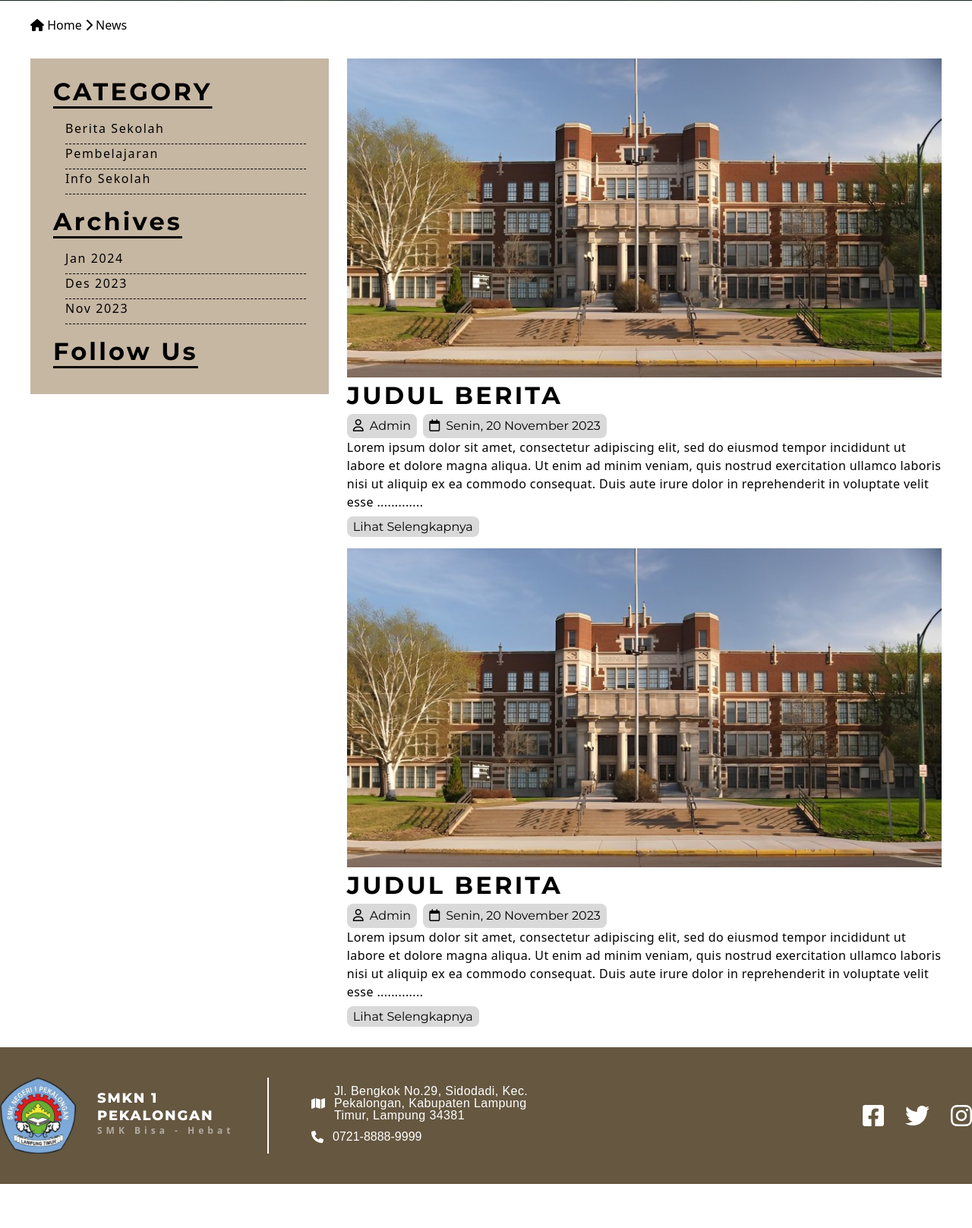
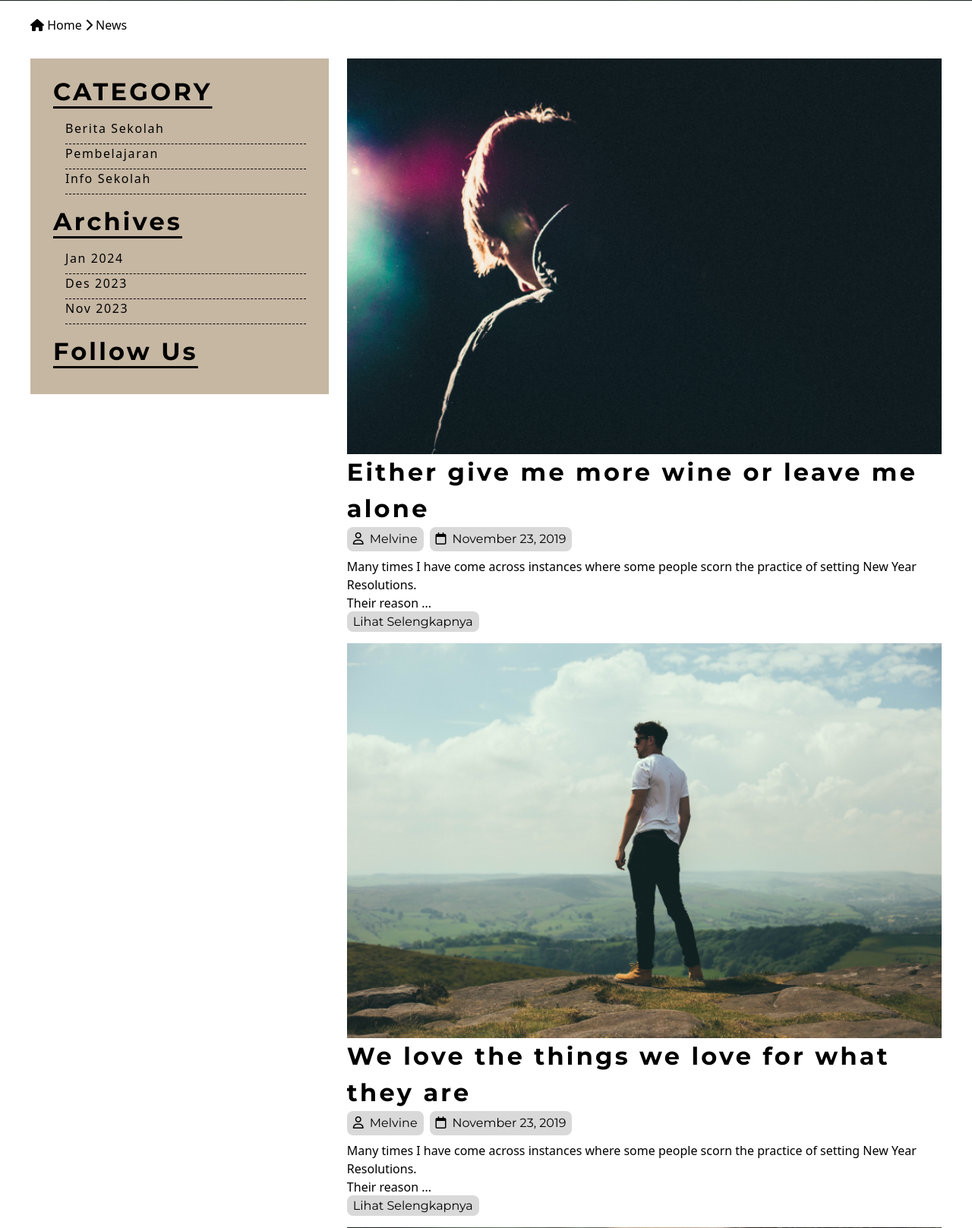
Before and after one commit to RizkiAlfaina/KAPSEL, a PHP site: page /informasi.php in a window 1280 px wide. Shown: the part 719-2336 px from the top of the page at 76% size. Before the commit the page ends 2278 px from the top, so only its background shows below. Run offline with PHP 8.4, Linux system fonts and the light colour scheme; data comes from the database, SQL or seed files in the repository; some libraries are stand-ins or nearby versions; some web fonts are replaced.

Commit message:
update back news

```diff
--- a/informasi.php
+++ b/informasi.php
@@ -131,8 +131,8 @@ if (isset($_GET['page']) && isset($_GET['ajax'])) {
       </div>
       <div class="absolute z-50 top-1/2 left-1/2 -translate-x-1/2 -translate-y-1/2 w-full">
         <h1 class="w-full text-center text-neutral-50 text-lg md:text-4xl xl:text-6xl font-extrabold font-Montserrat tracking-widest mb-5">PUSAT INFORMASI</h1>
-        <form action="" class="w-[63%] mx-auto relative">
-          <input type="text" placeholder="Apa yang ingin anda cari?" class="w-full rounded-full p-5 box-border" />
+        <form action="informasi.php" class="w-[63%] mx-auto relative">
+          <input type="text" name="search-term" placeholder="Apa yang ingin anda cari?" class="w-full rounded-full p-5 box-border text-input" />
           <input type="submit" class="absolute right-3 top-1/2 -translate-y-1/2 px-4 py-3 rounded-full bg-[#DFB86B]" />
         </form>
       </div>
@@ -169,48 +169,31 @@ if (isset($_GET['page']) && isset($_GET['ajax'])) {
         </section>
 
         <!-- News List -->
-        <section class="md:w-2/3">
+        <section class="md:w-2/3 post-list">
           <!-- News Piece -->
+          <?php foreach ($paginatedPosts['posts'] as $post): ?>
             <div class="mb-4">
-            <img src="assets/images/carousel_1.jpeg" alt="" class="w-full" />
+              <img src="<?php echo $post['image']; ?>" alt="" class="w-full" />
               <div>
-              <h2 class="text-black text-[32px] font-bold font-Montserrat tracking-widest">JUDUL BERITA</h2>
+                <h2 class="text-black text-[32px] font-bold font-Montserrat tracking-widest"><a href="single.php?id=<?php echo $post['id']; ?>"><?php echo $post['title']; ?></a></h2>
                 <div class="flex flex-wrap gap-2">
-                <span class="bg-[#D9D9D9] font-Montserrat px-2 py-1 rounded-lg"><i class="fa-regular fa-user mr-2"></i>Admin</span>
-                <span class="bg-[#D9D9D9] font-Montserrat px-2 py-1 rounded-lg"><i class="fa-regular fa-calendar mr-2"></i>Senin, 20 November 2023</span>
+                  <span class="bg-[#D9D9D9] font-Montserrat px-2 py-1 rounded-lg"><i class="fa-regular fa-user mr-2"></i><?php echo $post['username']; ?></span>
+                  <span class="bg-[#D9D9D9] font-Montserrat px-2 py-1 rounded-lg"><i class="fa-regular fa-calendar mr-2"></i><?php echo $post['created_at']; ?></span>
                 </div>
               </div>
               <div>
                 <p class="text-black font-normal font-SourceSans tracking-wide mb-2">
-                Lorem ipsum dolor sit amet, consectetur adipiscing elit, sed do eiusmod tempor incididunt ut labore et dolore magna aliqua. Ut enim ad minim veniam, quis nostrud exercitation ullamco laboris nisi ut aliquip ex ea commodo
-                consequat. Duis aute irure dolor in reprehenderit in voluptate velit esse .............
+                  <?php echo $post['body']; ?>
                 </p>
-              <a href="" class="bg-[#D9D9D9] font-Montserrat px-2 py-1 rounded-lg">Lihat Selengkapnya</a>
+                <a href="single.php?id=<?php echo $post['id']; ?>" class="bg-[#D9D9D9] font-Montserrat px-2 py-1 rounded-lg">Lihat Selengkapnya</a>
               </div>
             </div>
+          <?php endforeach; ?>
+          <div class="pagination-links" style="display: flex; justify-content: center;">
+            <button type="button" class="btn read-more load-more-btn">Load more</button>
+          </div>
           <!-- News Piece -->
-          <div class="mb-4">
-            <img src="assets/images/carousel_1.jpeg" alt="" class="w-full" />
-            <div>
-              <h2 class="text-black text-[32px] font-bold font-Montserrat tracking-widest">JUDUL BERITA</h2>
-              <div class="flex flex-wrap gap-2">
-                <span class="bg-[#D9D9D9] font-Montserrat px-2 py-1 rounded-lg"><i class="fa-regular fa-user mr-2"></i>Admin</span>
-                <span class="bg-[#D9D9D9] font-Montserrat px-2 py-1 rounded-lg"><i class="fa-regular fa-calendar mr-2"></i>Senin, 20 November 2023</span>
-              </div>
-            </div>
-            <div>
-              <p class="text-black font-normal font-SourceSans tracking-wide mb-2">
-                Lorem ipsum dolor sit amet, consectetur adipiscing elit, sed do eiusmod tempor incididunt ut labore et dolore magna aliqua. Ut enim ad minim veniam, quis nostrud exercitation ullamco laboris nisi ut aliquip ex ea commodo
-                consequat. Duis aute irure dolor in reprehenderit in voluptate velit esse .............
-              </p>
-              <a href="" class="bg-[#D9D9D9] font-Montserrat px-2 py-1 rounded-lg">Lihat Selengkapnya</a>
-            </div>
-          </div>
 
-          <!-- Pagination -->
-          <div>
-            <a href=""></a>
-          </div>
         </section>
       </div>
     </main>
@@ -250,5 +233,53 @@ if (isset($_GET['page']) && isset($_GET['ajax'])) {
     <script src="https://cdn.jsdelivr.net/npm/swiper@11/swiper-bundle.min.js"></script>
     <script src="assets/js/hamburger.js"></script>
     <script src="assets/js/swiper.js"></script>
+    <script>
+      const loadMoreBtn = document.querySelector('.load-more-btn');
+      const postList = document.querySelector('.post-list');
+      const paginationLinks = document.querySelector('.pagination-links');
+
+      function displayPosts(posts) {
+        posts.forEach(post => {
+          let postHtmlString =`
+            <div class="mb-4">
+              <img src="${post.image}" alt="" class="w-full" />
+              <div>
+                <h2 class="text-black text-[32px] font-bold font-Montserrat tracking-widest"><a href="single.php?id=${post.id}">${post.title}</a></h2>
+                <div class="flex flex-wrap gap-2">
+                  <span class="bg-[#D9D9D9] font-Montserrat px-2 py-1 rounded-lg"><i class="fa-regular fa-user mr-2"></i>${post.username}</span>
+                  <span class="bg-[#D9D9D9] font-Montserrat px-2 py-1 rounded-lg"><i class="fa-regular fa-calendar mr-2"></i>${post.created_at}</span>
+                </div>
+              </div>
+              <div>
+                <p class="text-black font-normal font-SourceSans tracking-wide mb-2">
+                  ${post.body}
+                </p>
+                <a href="single.php?id=${post.id}" class="bg-[#D9D9D9] font-Montserrat px-2 py-1 rounded-lg">Lihat Selengkapnya</a>
+              </div>
+            </div>
+          `;
+
+          const domParser = new DOMParser();
+          const doc = domParser.parseFromString(postHtmlString, 'text/html');
+          const postNode = doc.body.firstChild;
+          postList.appendChild(postNode);
+        });
+      }
+
+      let nextPage = 2;
+
+      loadMoreBtn.addEventListener('click', async function(e) {
+        loadMoreBtn.textContent = 'Loading...';
+        const response = await fetch(`informasi.php?page=${nextPage}&ajax=1`);
+        const data = await response.json();
+        displayPosts(data.posts);
+        nextPage = data.nextPage;
+        if (!data.nextPage) {
+          paginationLinks.innerHTML = '<div style="color: gray;">No more posts!</div>';
+        } else {
+          loadMoreBtn.textContent = 'Load more';
+        }
+      });
+    </script>
   </body>
 </html>
--- a/news.php
+++ b/news.php
@@ -108,8 +108,6 @@ if (isset($_GET['page']) && isset($_GET['ajax'])) {
           <button type="button" class="btn read-more load-more-btn">Load more</button>
         </div>
 
-
-
       </div>
       <!-- // Main Content -->
 
```
Lines whose indentation alone changed are shown as unchanged.
